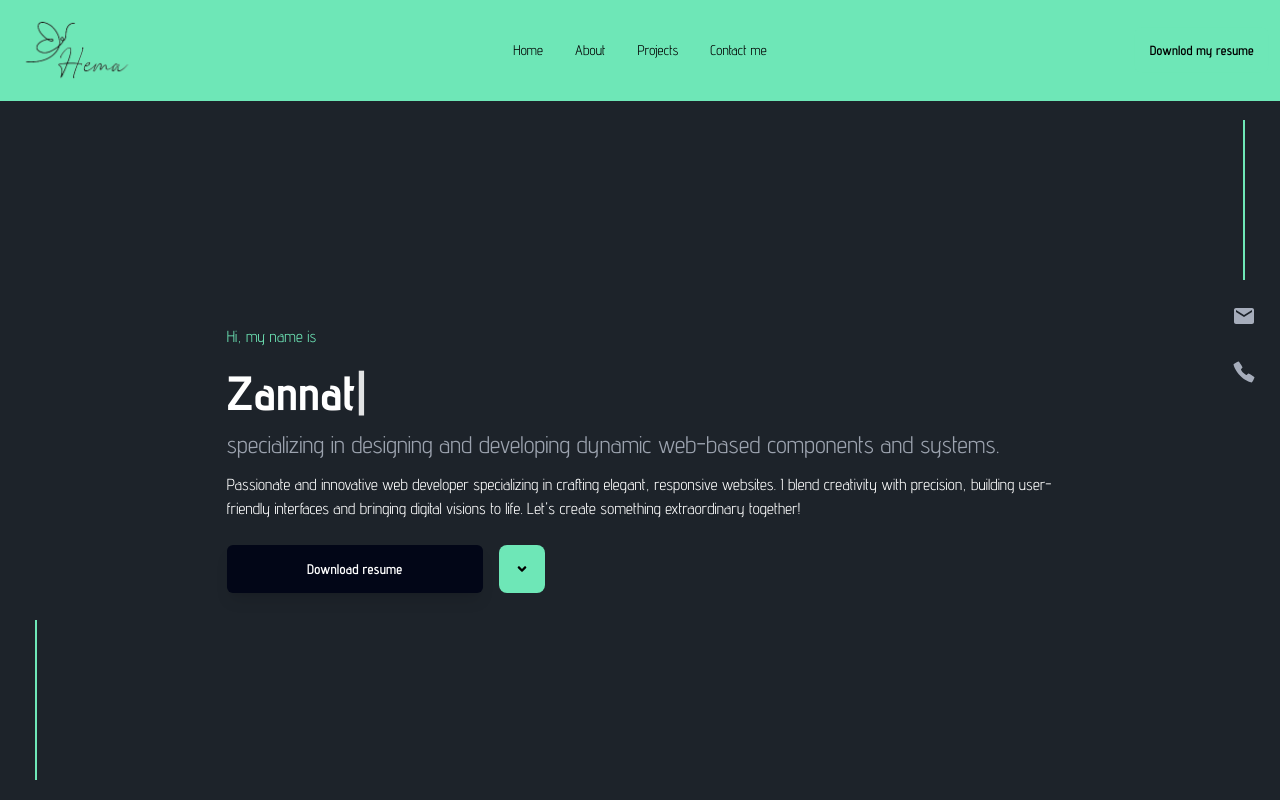
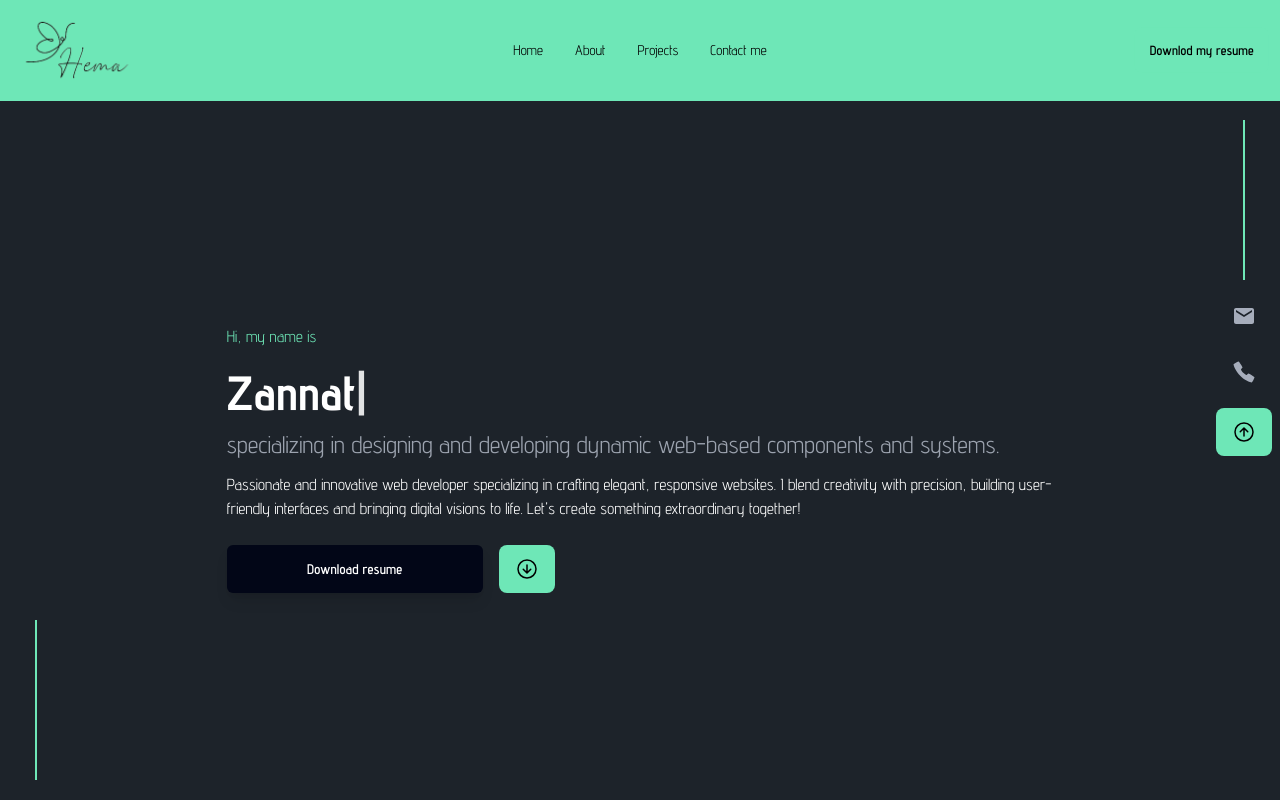
Before and after one commit to zannat20040/my-portfolio, a React (Vite) app: page / in a window 1280 px wide. Shown: the top 800 px of the page. Built offline with nearby package versions, Linux system fonts and the light colour scheme; some icons are missing.

Commit message:
scroll to up section added

```diff
--- a/src/Section/All section/Banner.jsx
+++ b/src/Section/All section/Banner.jsx
@@ -1,11 +1,11 @@
 import React from "react";
 import Typewriter from "typewriter-effect";
-import { FaAngleDown } from "react-icons/fa";
 import { Link } from "react-scroll";
+import { IoArrowDownCircleOutline } from "react-icons/io5";
 
 const Banner = () => {
   return (
-    <div className="py-56 flex flex-col justify-center">
+    <div className="py-56 flex flex-col justify-center" id="scrollToUp">
       <div className="max-w-4xl">
         <div className=" text-white">
           <p className="text-emerald-300">Hi, my name is </p>
@@ -36,7 +36,7 @@ const Banner = () => {
             Download resume
           </button>
 
-          <button className="btn border-0 text-black btn-outline bg-emerald-300">
+          <button className="btn btn-outline border-0 text-black bg-emerald-300 text-2xl ">
             <Link
               to="sectionToScroll"
               spy={true}
@@ -44,7 +44,7 @@ const Banner = () => {
               offset={-70}
               duration={500}
             >
-              <FaAngleDown />
+              <IoArrowDownCircleOutline />
             </Link>
           </button>
         </div>
--- a/src/Section/All section/Feature.jsx
+++ /dev/null
@@ -1,32 +0,0 @@
-import React from "react";
-import { features } from "../Allobjects";
-
-const Feature = () => {
-
-
-  return (
-    <div className="text-white">
-      <div className="">
-        <p className="font-medium text-emerald-400">Features</p>
-        <h1 className="text-5xl font-bold mt-5 ">What I do</h1>
-      </div>
-<div className="grid grid-cols-4 gap-6">
-
-  {
-    features.map(feature=>(
-      <div className="card mt-10 bg-base-200 shadow-2xl rounded-md">
-  <div className="card-body">
-    <h2 className="text-4xl text-emerald-300 mb-5">{feature.icon}</h2>
-    <h2 className="card-title text-2xl">{feature.title}</h2>
-    <p>{feature.description}</p>
-
-  </div>
-</div>
-    ))
-  }
-</div>
-    </div>
-  );
-};
-
-export default Feature;
--- a/src/Section/Home/Home.jsx
+++ b/src/Section/Home/Home.jsx
@@ -1,15 +1,15 @@
 import React from "react";
 import Banner from "../All section/Banner";
-import Feature from "../All section/Feature";
-import { Link } from "react-router-dom";
 import { FaFacebook, FaGithub, FaLinkedinIn } from "react-icons/fa6";
 import { MdEmail } from "react-icons/md";
-import { IoCallSharp } from "react-icons/io5";
+import { IoArrowUpCircleOutline, IoCallSharp } from "react-icons/io5";
 import Aboutme from "../All section/Aboutme";
 import Skills from "../All section/Skills";
 import Myproject from "../All section/Myproject";
 import MoreAboutMe from "../All section/MoreAboutMe";
 import Contact from "../All section/Contact";
+import { Link } from "react-scroll";
+
 
 const Home = () => {
   const sideNav = (
@@ -43,6 +43,7 @@ const Home = () => {
           <IoCallSharp />
         </Link>
       </li>
+
     </>
   );
   return (
@@ -63,12 +64,43 @@ const Home = () => {
           <Contact></Contact>
           {/* <Feature></Feature> */}
         </div>
-        <div className=" flex justify-end -z-30">
-          <ul className="flex-col items-center menu rounded-box fixed top-28 flex  gap-4   text-2xl z-30">
+        <div className="flex justify-end">
+          <ul className="flex-col items-center  menu rounded-box fixed top-28 flex justify-center gap-4   text-2xl z-30">
             <div className="h-40 bg-emerald-300 w-[2px]"></div>
             {sideNav2}
+            <button className="btn btn-outline border-0 text-black bg-emerald-300 text-2xl ">
+            <Link
+          to="scrollToUp"
+          spy={true}
+          smooth={true}
+          offset={-70}
+          duration={500}
+        >
+          <IoArrowUpCircleOutline />
+        </Link>
+            </button>
           </ul>
         </div>
+
+        {/* <div className=" flex -z-30 justify-end items-center ">
+          <ul className="flex-col justify-end items-center menu rounded-box fixed top-28 flex  gap-4   text-2xl z-30">
+            <div className="h-40 bg-emerald-300 w-[2px]"></div>
+            {sideNav2}
+            <li>
+            <Link
+              className=" btn  border-0 text-black btn-outline bg-emerald-300 text-2xl "
+              to="scrollToUp"
+              spy={true}
+              smooth={true}
+              offset={-70}
+              duration={500}
+            >
+              <IoArrowUpCircleOutline />
+            </Link>
+            </li>
+          </ul>
+
+        </div> */}
       </div>
     </div>
   );
--- a/src/Section/Nabvar/Navbar.jsx
+++ b/src/Section/Nabvar/Navbar.jsx
@@ -21,7 +21,7 @@ const Navbar = () => {
         </>
       );
     return (
-        <div className="navbar text-black container mx-auto">
+        <div className="navbar text-black container mx-auto" >
           <div className="navbar-start">
             <div className="dropdown">
               <div
```
